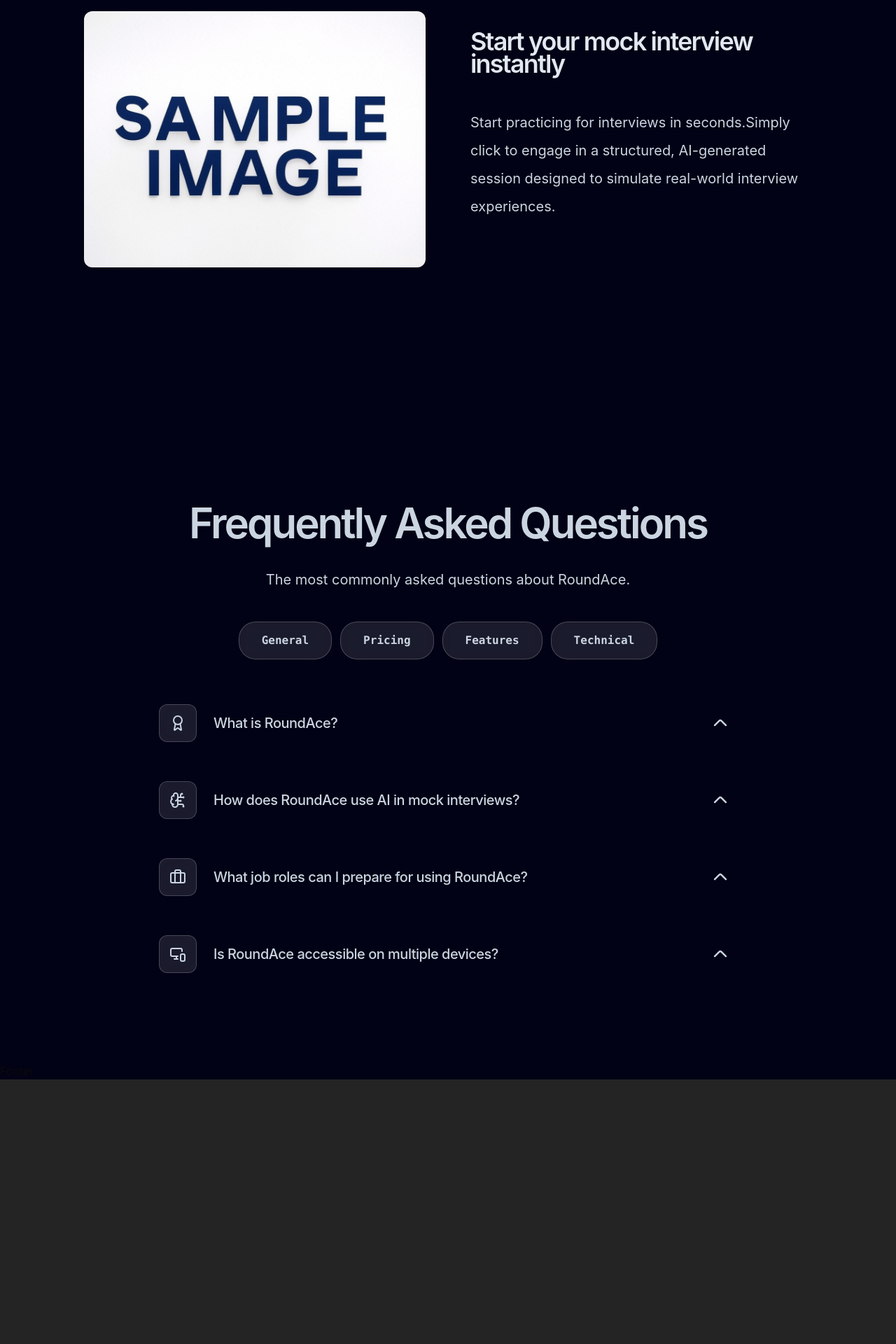
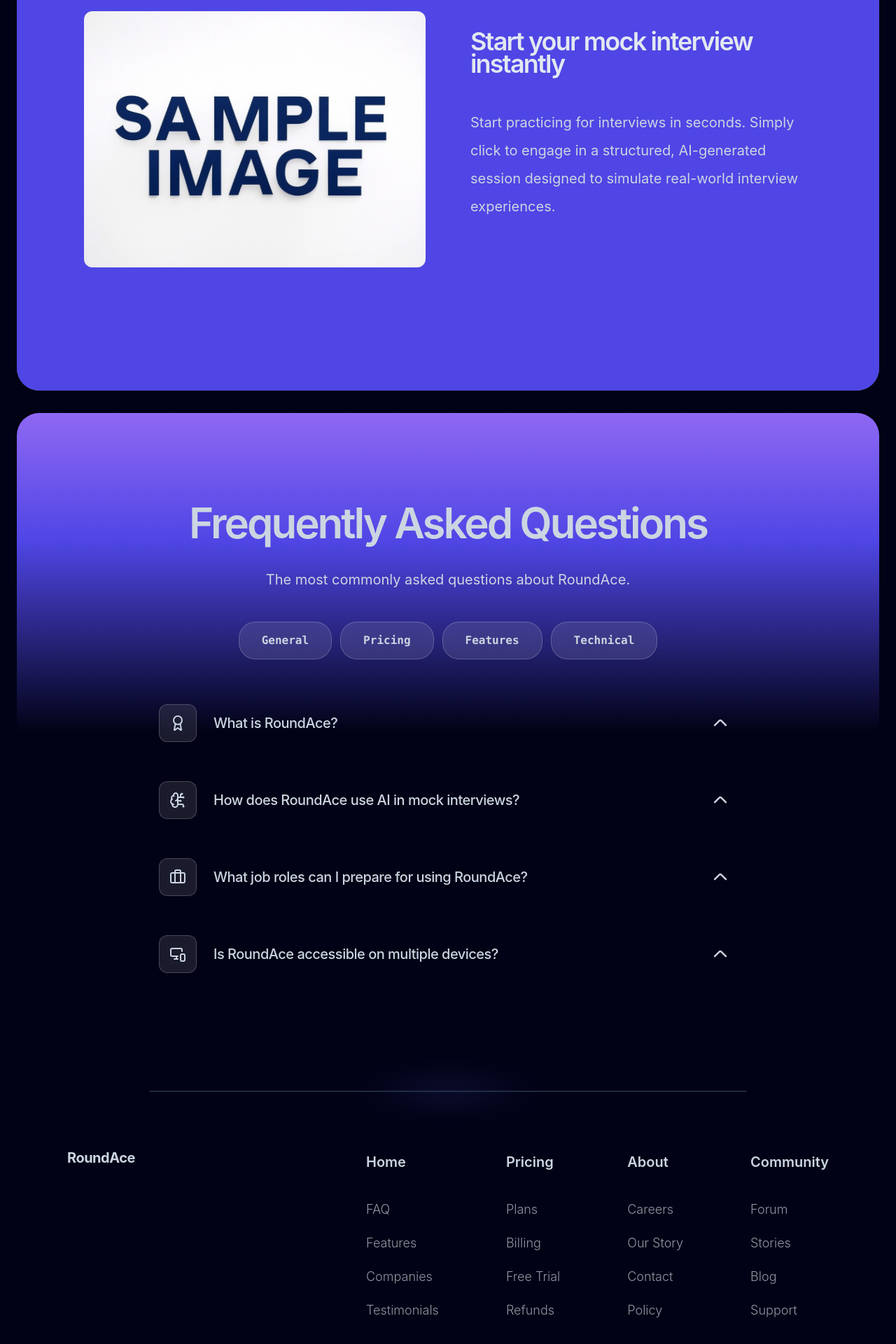
Before and after one commit to ss1ngh/roundace, a React (Vite) app: page / in a window 1280 px wide. Shown: the part 2026-3946 px from the top of the page at 70% size. Before the commit the page ends 3568 px from the top, so only its background shows below. Built offline with nearby package versions, Linux system fonts and the light colour scheme; no server answers.

Commit message:
added border and gradient to the faqs section

```diff
--- a/src/components/faqs/FAQ-list.tsx
+++ b/src/components/faqs/FAQ-list.tsx
@@ -30,8 +30,7 @@
   return (
     <motion.ul
       className="m-auto flex max-w-[51.625rem] flex-col gap-y-14 max-lg:gap-y-12"
-      initial="hidden"
-      animate={inView ? "visible" : "hidden"}
+      animate={inView ? "visible" : "visible"}
       key={category}
       layout
       variants={{
--- a/src/components/faqs/FAQ.tsx
+++ b/src/components/faqs/FAQ.tsx
@@ -21,7 +21,7 @@
     visible: { opacity: 1, y: 0 },
   };
 
-  const Icon = question.Icon; // Correctly reference the icon component
+  const Icon = question.Icon;
 
   return (
     <motion.li variants={itemVariants} className="shrink-0 grow-0">
--- a/src/components/faqs/FAQs.tsx
+++ b/src/components/faqs/FAQs.tsx
@@ -21,7 +21,9 @@
   };
 
   return (
-    <section className="justify items-center">
+    <section className="relative isolate overflow-hidden">
+      <div className="absolute inset-0 -z-10 rounded-t-[2rem]
+              bg-[linear-gradient(to_top,_transparent_50%,_#4f46e5_80%,_#8f68f3_100%)]" />
       <div className="w-full max-w-[90rem] py-28">
         <h2 className="text-center text-slate-300 text-6xl/normal font-semibold tracking-tighter mb-4">
           Frequently Asked Questions
@@ -36,9 +38,8 @@
             <li key={obj.id}>
               <button
                 onClick={() => handleCategoryClick(obj.category)}
-                className={`border border-white/20 bg-white/10 hover:text-white backdrop-blur-lg rounded-3xl px-8 py-3.5 flex items-center w-fit gap-x-2 font-mono ${
-                  obj.category === category && "border-white"
-                }`}
+                className={`border border-white/20 bg-white/10 hover:text-white hover:bg-white/20 backdrop-blur-lg rounded-3xl px-8 py-3.5 flex items-center w-fit gap-x-2 font-mono ${
+                  obj.category === category}`}
               >
                 {obj.category}
               </button>
--- a/src/components/features.tsx
+++ b/src/components/features.tsx
@@ -1,38 +1,46 @@
-import SampleImage from '@/assets/sample-image.jpg'
+import SampleImage from '@/assets/sample-image.jpg';
 
 const Features = () => {
   return (
-    <section className='relative isolate overflow-hidden'>
+    <section className="relative isolate overflow-hidden">
+      <div className="absolute inset-0 -z-20 rounded-[2rem] border border-white/40" />
 
-      <div className="absolute inset-0 -z-10 rounded-t-[2rem]
-                bg-[linear-gradient(to_top,_transparent_50%,_#4f46e5_80%,_#8f68f3_100%)]
-                bg-[length:100%_45%] bg-no-repeat" />
+      <div
+        className="absolute inset-0 -z-10 rounded-[2rem]"
+        style={{
+          background: 'linear-gradient(to top, #4f46e5 80%, #8f68f3 100%)',
+        }}
+      />
 
-      <div className='relative m-auto max-w-[90rem] px-24 py-24'>
-        <h2 className='text-center text-slate-300 text-6xl/normal font-semibold tracking-tighter mb-32'>
-          Everything You Need to <br/>
-          <span className='text-[#ffff]'>Supercharge </span> Your Interview Prep
+      {/* Inner content (padded) */}
+      <div className="relative m-auto max-w-[90rem] px-24 py-24 z-10">
+        <h2 className="text-center text-slate-300 text-6xl/normal font-semibold tracking-tighter mb-32">
+          Everything You Need to <br />
+          <span className="text-white">Supercharge </span> Your Interview Prep
         </h2>
 
-        <div className='grid grid-cols-2 items-center mb-20 gap-x-16'>
+        {/* Feature 1 */}
+        <div className="grid grid-cols-2 items-center mb-20 gap-x-16">
           <figure>
             <img
               src={SampleImage}
               className="relative max-h-[45rem] rounded-xl"
+              alt="Real-Time Feedback"
             />
           </figure>
-          <div className='max-w-lg justify-self-end'>
-            <p className='text-slate-200 mb-12 text-4xl/8 font-semibold tracking-tighter'>Real-Time Feedback</p>
-            <p className='text-slate-300 mb-10 text-xl/loose font-semibold-thin'>
+          <div className="max-w-lg justify-self-end">
+            <p className="text-slate-200 mb-12 text-4xl/8 font-semibold tracking-tighter">Real-Time Feedback</p>
+            <p className="text-slate-300 mb-10 text-xl/loose font-semibold-thin">
               Get real-time AI insights on your answers instantly, sharpening your skills to ace every interview with ease and step into your dream role with unstoppable confidence.
             </p>
           </div>
         </div>
 
-        <div className='grid grid-cols-2 items-center mb-20 gap-x-16'>
-          <div className='max-w-lg justify-self-start'>
-            <p className='text-slate-200 mb-12 text-4xl/8 font-semibold tracking-tighter'>Upload JD in one click</p>
-            <p className='text-slate-300 mb-10 text-xl/loose font-semibold-thin'>
+        {/* Feature 2 */}
+        <div className="grid grid-cols-2 items-center mb-20 gap-x-16">
+          <div className="max-w-lg justify-self-start">
+            <p className="text-slate-200 mb-12 text-4xl/8 font-semibold tracking-tighter">Upload JD in one click</p>
+            <p className="text-slate-300 mb-10 text-xl/loose font-semibold-thin">
               Upload your job description, and get AI generated highly tailored, role-specific questions that perfectly match your unique job requirements.
             </p>
           </div>
@@ -40,21 +48,24 @@
             <img
               src={SampleImage}
               className="relative max-h-[50rem] rounded-xl"
+              alt="Upload JD"
             />
           </figure>
         </div>
 
-        <div className='grid grid-cols-2 items-center mb-20 gap-x-16'>
+        {/* Feature 3 */}
+        <div className="grid grid-cols-2 items-center mb-20 gap-x-16">
           <figure>
             <img
               src={SampleImage}
               className="relative max-h-[45rem] rounded-xl"
+              alt="Mock Interview"
             />
           </figure>
-          <div className='max-w-lg justify-self-end'>
-            <p className='text-slate-200 mb-12 text-4xl/8 font-semibold tracking-tighter'>Start your mock interview instantly</p>
-            <p className='text-slate-300 mb-10 text-xl/loose font-semibold-thin'>
-            Start practicing for interviews in seconds.Simply click to engage in a structured, AI-generated session designed to simulate real-world interview experiences.
+          <div className="max-w-lg justify-self-end">
+            <p className="text-slate-200 mb-12 text-4xl/8 font-semibold tracking-tighter">Start your mock interview instantly</p>
+            <p className="text-slate-300 mb-10 text-xl/loose font-semibold-thin">
+              Start practicing for interviews in seconds. Simply click to engage in a structured, AI-generated session designed to simulate real-world interview experiences.
             </p>
           </div>
         </div>
--- a/src/components/footer.tsx
+++ b/src/components/footer.tsx
@@ -1,7 +1,60 @@
-const Footer = () => {
+import { footerCols } from "../utils/content";
+// import Logo from "../icons/Logo";
+
+type FooterLink = string;
+
+type FooterColumn = {
+  id: number;
+  category: string;
+  links: FooterLink[];
+};
+
+export default function Footer(): JSX.Element {
   return (
-    <div>Footer</div>
-  )
+    <>
+      {/* ⚡ Glowy Centered Line */}
+      <div className="relative mx-auto mt-10 h-[2px] w-8/12 bg-slate-700/60 rounded-full">
+        <div className="absolute left-1/2 top-1/2 h-[6px] w-72 -translate-x-1/2 -translate-y-1/2 bg-gradient-to-r from-transparent via-indigo-500 to-transparent blur-xl opacity-90" />
+      </div>
+
+      <footer className="bg-gradient-to-bottom">
+        <div className="m-auto flex max-w-[90rem] justify-between px-24 py-20 max-xl:px-16 max-xl:py-24 max-lg:grid max-lg:gap-y-18 max-lg:px-8 max-md:px-6 max-sm:pb-16">
+          <div>
+            <a className="flex items-center gap-x-3 max-md:gap-x-2" href="#">
+              {/* <Logo
+                className="stroke-slate-300 h-6"
+                alt="RoundAce Logo Icon"
+                width={5}
+              /> */}
+              <p className="text-slate-300 text-xl font-bold tracking-tight max-md:text-lg/8 max-md:tracking-tighter">
+                RoundAce
+              </p>
+            </a>
+          </div>
+
+          <div className="grid grid-cols-[repeat(4,max-content)] gap-x-24 max-xl:gap-x-18 max-lg:gap-x-24 max-md:grid-cols-2 max-md:gap-y-14">
+            {footerCols.map((col: FooterColumn) => (
+              <div key={col.id}>
+                <p className="text-slate-300 mb-8 text-xl/loose font-semibold max-md:text-lg/8 max-md:tracking-tight">
+                  {col.category}
+                </p>
+                <ul className="flex flex-col gap-y-4">
+                  {col.links.map((link: FooterLink, i: number) => (
+                    <li key={i} className="cursor-pointer">
+                      <a
+                        className="text-slate-300/70 hover:text-white transition-properties text-lg/8 font-light max-xl:text-base/loose"
+                        href="#"
+                      >
+                        {link}
+                      </a>
+                    </li>
+                  ))}
+                </ul>
+              </div>
+            ))}
+          </div>
+        </div>
+      </footer>
+    </>
+  );
 }
-
-export default Footer
--- a/src/utils/content.tsx
+++ b/src/utils/content.tsx
@@ -202,9 +202,31 @@
   },
 ];
 
+const footerCols = [
+  {
+    id: 1,
+    category: "Home",
+    links: ["FAQ", "Features", "Companies", "Testimonials"],
+  },
+  {
+    id: 2,
+    category: "Pricing",
+    links: ["Plans", "Billing", "Free Trial", "Refunds"],
+  },
+  {
+    id: 3,
+    category: "About",
+    links: ["Careers", "Our Story", "Contact", "Policy"],
+  },
+  {
+    id: 4,
+    category: "Community",
+    links: ["Forum", "Stories", "Blog", "Support"],
+  },
+];
 
 export {
   navigationLinks,
   frequentlyAskedQuestions,
-
+  footerCols
 };
```
Also changed, not shown: 1 other file (tests, documents, lock files or other folders).
